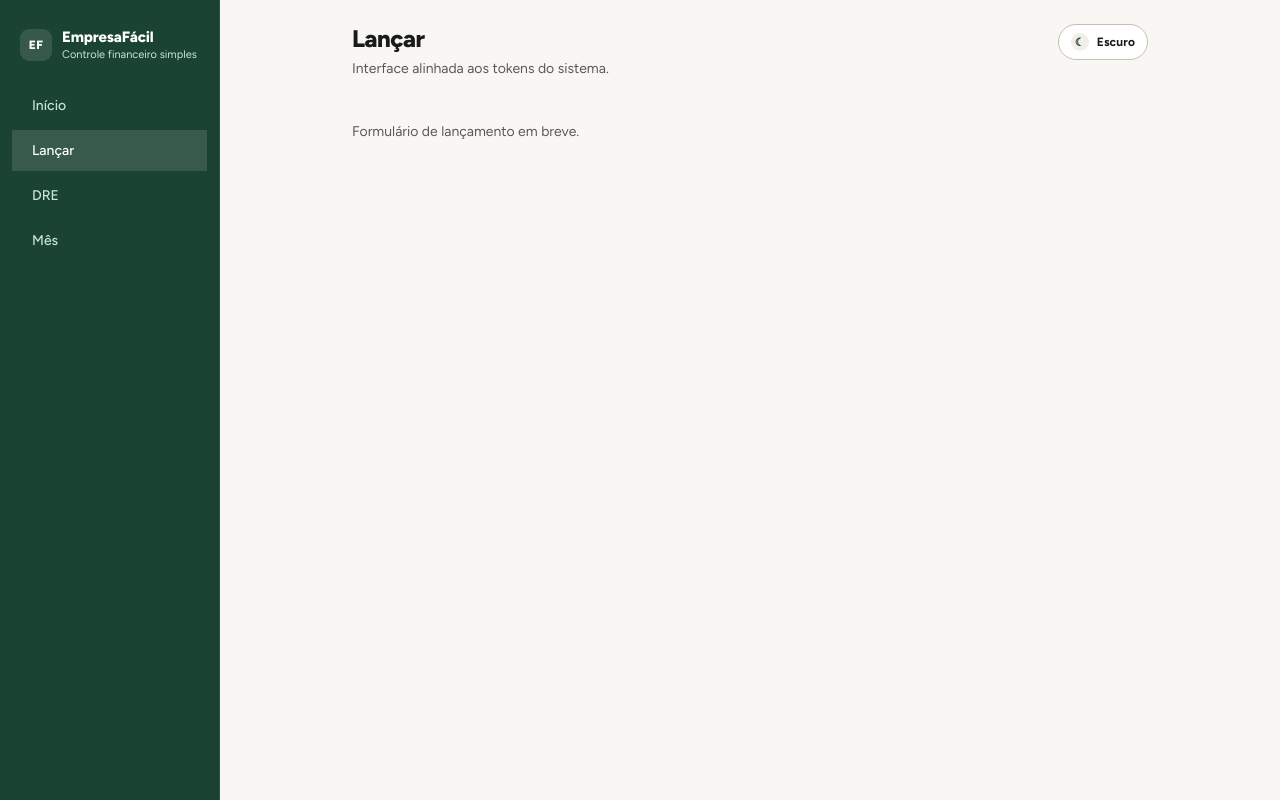
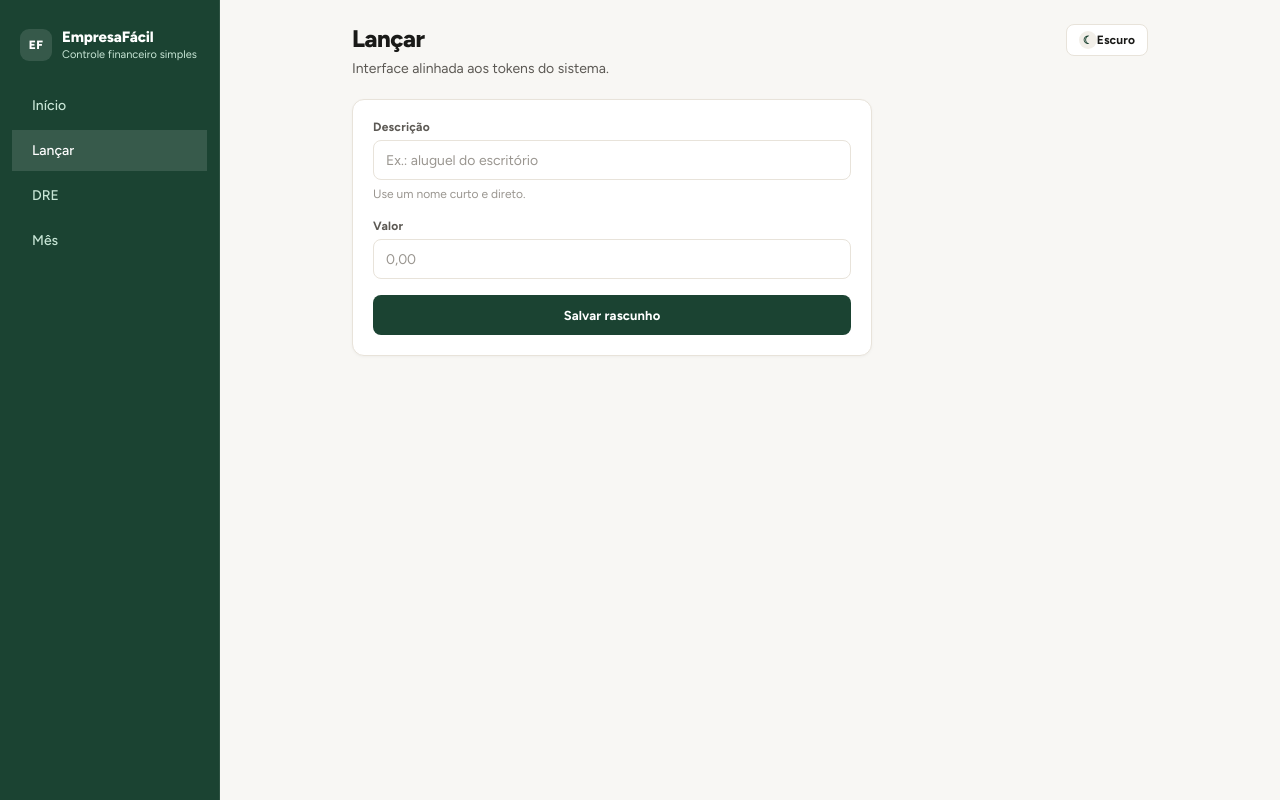
Before and after one commit to gersonvan/empresa-facil, a React (Vite) app: page /launch in a window 1280 px wide. Built offline with nearby package versions, Linux system fonts and the light colour scheme.

Commit message:
feat: add reusable base components

```diff
--- a/src/components/ThemeToggle.tsx
+++ b/src/components/ThemeToggle.tsx
@@ -1,13 +1,15 @@
 import styles from './ThemeToggle.module.css'
 import { useTheme } from '../theme'
+import { Button } from './ui'
 
 export default function ThemeToggle() {
   const { theme, toggleTheme } = useTheme()
   const isDark = theme === 'dark'
 
   return (
-    <button
-      type="button"
+    <Button
+      variant="secondary"
+      size="sm"
       className={styles.button}
       onClick={toggleTheme}
       aria-label={isDark ? 'Ativar tema claro' : 'Ativar tema escuro'}
@@ -17,6 +19,6 @@ export default function ThemeToggle() {
         {isDark ? '☀' : '☾'}
       </span>
       <span className={styles.label}>{isDark ? 'Claro' : 'Escuro'}</span>
-    </button>
+    </Button>
   )
 }
--- /dev/null
+++ b/src/components/ui/Button.module.css
@@ -0,0 +1,100 @@
+.button {
+  display: inline-flex;
+  align-items: center;
+  justify-content: center;
+  gap: 8px;
+  border: 1px solid transparent;
+  border-radius: var(--radius-button);
+  font: inherit;
+  font-weight: 700;
+  letter-spacing: 0.01em;
+  cursor: pointer;
+  transition: transform 0.15s ease, background-color 0.15s ease, border-color 0.15s ease, color 0.15s ease;
+}
+
+.button:hover {
+  transform: translateY(-1px);
+}
+
+.button:focus-visible {
+  outline: 2px solid var(--color-accent-hover);
+  outline-offset: 2px;
+}
+
+.button:disabled {
+  cursor: not-allowed;
+  opacity: 0.55;
+  transform: none;
+}
+
+.primary {
+  background: var(--color-accent);
+  color: #ffffff;
+}
+
+.primary:hover {
+  background: var(--color-accent-hover);
+}
+
+.secondary {
+  background: var(--color-surface);
+  color: var(--color-text-primary);
+  border-color: var(--color-border);
+}
+
+.secondary:hover {
+  background: var(--color-surface-soft);
+  border-color: var(--color-border-strong);
+}
+
+.ghost {
+  background: transparent;
+  color: var(--color-text-secondary);
+}
+
+.ghost:hover {
+  background: var(--color-surface-soft);
+  color: var(--color-text-primary);
+}
+
+.outline {
+  background: transparent;
+  color: var(--color-accent);
+  border-color: var(--color-accent);
+}
+
+.outline:hover {
+  background: var(--color-accent-soft);
+}
+
+.sm {
+  min-height: 32px;
+  padding: 0 12px;
+  font-size: 12px;
+}
+
+.md {
+  min-height: 40px;
+  padding: 0 16px;
+  font-size: 13px;
+}
+
+.lg {
+  min-height: 44px;
+  padding: 0 18px;
+  font-size: 14px;
+}
+
+.fullWidth {
+  width: 100%;
+}
+
+.icon {
+  display: inline-flex;
+  align-items: center;
+  justify-content: center;
+}
+
+.label {
+  line-height: 1;
+}
--- /dev/null
+++ b/src/components/ui/Button.tsx
@@ -0,0 +1,34 @@
+import type { ButtonHTMLAttributes, ReactNode } from 'react'
+import styles from './Button.module.css'
+
+type ButtonVariant = 'primary' | 'secondary' | 'ghost' | 'outline'
+type ButtonSize = 'sm' | 'md' | 'lg'
+
+interface ButtonProps extends ButtonHTMLAttributes<HTMLButtonElement> {
+  variant?: ButtonVariant
+  size?: ButtonSize
+  fullWidth?: boolean
+  leadingIcon?: ReactNode
+}
+
+export default function Button({
+  variant = 'primary',
+  size = 'md',
+  fullWidth = false,
+  leadingIcon,
+  className = '',
+  children,
+  type = 'button',
+  ...props
+}: ButtonProps) {
+  return (
+    <button
+      type={type}
+      className={`${styles.button} ${styles[variant]} ${styles[size]} ${fullWidth ? styles.fullWidth : ''} ${className}`.trim()}
+      {...props}
+    >
+      {leadingIcon ? <span className={styles.icon}>{leadingIcon}</span> : null}
+      <span className={styles.label}>{children}</span>
+    </button>
+  )
+}
--- /dev/null
+++ b/src/components/ui/Card.module.css
@@ -0,0 +1,28 @@
+.card {
+  background: var(--color-surface);
+  border: 1px solid var(--color-border);
+  border-radius: var(--radius-card);
+  box-shadow: var(--shadow-card);
+}
+
+.card:focus-within {
+  border-color: var(--color-accent);
+}
+
+.interactive {
+  transition: transform 0.15s ease, box-shadow 0.15s ease, border-color 0.15s ease;
+}
+
+.interactive:hover {
+  transform: translateY(-1px);
+  box-shadow: var(--shadow-card-hover);
+  border-color: var(--color-border-strong);
+}
+
+.compact {
+  padding: 14px;
+}
+
+.regular {
+  padding: 20px;
+}
--- /dev/null
+++ b/src/components/ui/Card.tsx
@@ -0,0 +1,25 @@
+import type { HTMLAttributes, ReactNode } from 'react'
+import styles from './Card.module.css'
+
+interface CardProps extends HTMLAttributes<HTMLDivElement> {
+  children: ReactNode
+  interactive?: boolean
+  padding?: 'compact' | 'regular'
+}
+
+export default function Card({
+  children,
+  interactive = false,
+  padding = 'regular',
+  className = '',
+  ...props
+}: CardProps) {
+  return (
+    <div
+      className={`${styles.card} ${styles[padding]} ${interactive ? styles.interactive : ''} ${className}`.trim()}
+      {...props}
+    >
+      {children}
+    </div>
+  )
+}
--- /dev/null
+++ b/src/components/ui/Input.module.css
@@ -0,0 +1,55 @@
+.field {
+  display: flex;
+  flex-direction: column;
+  gap: 6px;
+}
+
+.label {
+  font-size: 12px;
+  font-weight: 700;
+  letter-spacing: 0.02em;
+  color: var(--color-text-secondary);
+}
+
+.input {
+  width: 100%;
+  min-height: 40px;
+  border-radius: var(--radius-button);
+  border: 1px solid var(--color-border);
+  background: var(--color-surface);
+  color: var(--color-text-primary);
+  padding: 0 12px;
+  transition: border-color 0.15s ease, box-shadow 0.15s ease, background-color 0.15s ease;
+}
+
+.input::placeholder {
+  color: var(--color-text-tertiary);
+}
+
+.input:hover {
+  border-color: var(--color-border-strong);
+}
+
+.input:focus {
+  outline: none;
+  border-color: var(--color-accent-hover);
+  box-shadow: 0 0 0 3px color-mix(in srgb, var(--color-accent-soft) 72%, transparent);
+}
+
+.error {
+  border-color: var(--color-negative);
+}
+
+.helperText,
+.errorText {
+  font-size: 12px;
+  line-height: 1.4;
+}
+
+.helperText {
+  color: var(--color-text-tertiary);
+}
+
+.errorText {
+  color: var(--color-negative);
+}
--- /dev/null
+++ b/src/components/ui/Input.tsx
@@ -0,0 +1,40 @@
+import { useId } from 'react'
+import type { InputHTMLAttributes } from 'react'
+import styles from './Input.module.css'
+
+interface InputProps extends InputHTMLAttributes<HTMLInputElement> {
+  label: string
+  helperText?: string
+  errorText?: string
+}
+
+export default function Input({
+  label,
+  helperText,
+  errorText,
+  id,
+  className = '',
+  ...props
+}: InputProps) {
+  const generatedId = useId()
+  const inputId = id ?? generatedId
+  const descriptionId = helperText || errorText ? `${inputId}-description` : undefined
+
+  return (
+    <label className={styles.field} htmlFor={inputId}>
+      <span className={styles.label}>{label}</span>
+      <input
+        id={inputId}
+        className={`${styles.input} ${errorText ? styles.error : ''} ${className}`.trim()}
+        aria-invalid={Boolean(errorText)}
+        aria-describedby={descriptionId}
+        {...props}
+      />
+      {helperText || errorText ? (
+        <span className={errorText ? styles.errorText : styles.helperText} id={descriptionId}>
+          {errorText || helperText}
+        </span>
+      ) : null}
+    </label>
+  )
+}
--- /dev/null
+++ b/src/components/ui/index.ts
@@ -0,0 +1,3 @@
+export { default as Button } from './Button'
+export { default as Card } from './Card'
+export { default as Input } from './Input'
--- a/src/screens/Dashboard.module.css
+++ b/src/screens/Dashboard.module.css
@@ -1,3 +1,9 @@
+.actions {
+  display: flex;
+  justify-content: flex-end;
+  margin-bottom: 16px;
+}
+
 .indicators {
   display: grid;
   grid-template-columns: 1fr;
@@ -5,14 +11,9 @@
 }
 
 .indicator {
-  background: var(--color-surface);
-  border: 1px solid var(--color-border);
-  border-radius: var(--radius-card);
-  padding: 20px;
   display: flex;
   flex-direction: column;
   gap: 6px;
-  box-shadow: var(--shadow-card);
 }
 
 .indicatorLabel {
--- a/src/screens/Dashboard.tsx
+++ b/src/screens/Dashboard.tsx
@@ -1,4 +1,5 @@
 import ScreenContainer from '../components/ScreenContainer'
+import { Card, Button } from '../components/ui'
 import styles from './Dashboard.module.css'
 
 const indicators = [
@@ -10,12 +11,15 @@ const indicators = [
 export default function Dashboard() {
   return (
     <ScreenContainer title="Dashboard">
+      <div className={styles.actions}>
+        <Button size="sm" variant="outline">Registrar lançamento</Button>
+      </div>
       <div className={styles.indicators}>
         {indicators.map(({ label, value }) => (
-          <div key={label} className={styles.indicator}>
+          <Card key={label} className={styles.indicator} padding="regular">
             <span className={styles.indicatorLabel}>{label}</span>
             <span className={styles.indicatorValue}>{value}</span>
-          </div>
+          </Card>
         ))}
       </div>
     </ScreenContainer>
--- a/src/screens/Launch.tsx
+++ b/src/screens/Launch.tsx
@@ -1,10 +1,19 @@
 import ScreenContainer from '../components/ScreenContainer'
+import { Button, Card, Input } from '../components/ui'
 import styles from './Placeholder.module.css'
 
 export default function Launch() {
   return (
     <ScreenContainer title="Lançar">
-      <p className={styles.placeholder}>Formulário de lançamento em breve.</p>
+      <Card className={styles.formCard}>
+        <div className={styles.formGrid}>
+          <Input label="Descrição" placeholder="Ex.: aluguel do escritório" helperText="Use um nome curto e direto." />
+          <Input label="Valor" type="number" inputMode="decimal" placeholder="0,00" />
+          <Button variant="primary" fullWidth>
+            Salvar rascunho
+          </Button>
+        </div>
+      </Card>
     </ScreenContainer>
   )
 }
--- a/src/screens/Placeholder.module.css
+++ b/src/screens/Placeholder.module.css
@@ -4,3 +4,12 @@
   margin: 0;
   padding: 24px 0;
 }
+
+.formCard {
+  max-width: 520px;
+}
+
+.formGrid {
+  display: grid;
+  gap: 16px;
+}
```
